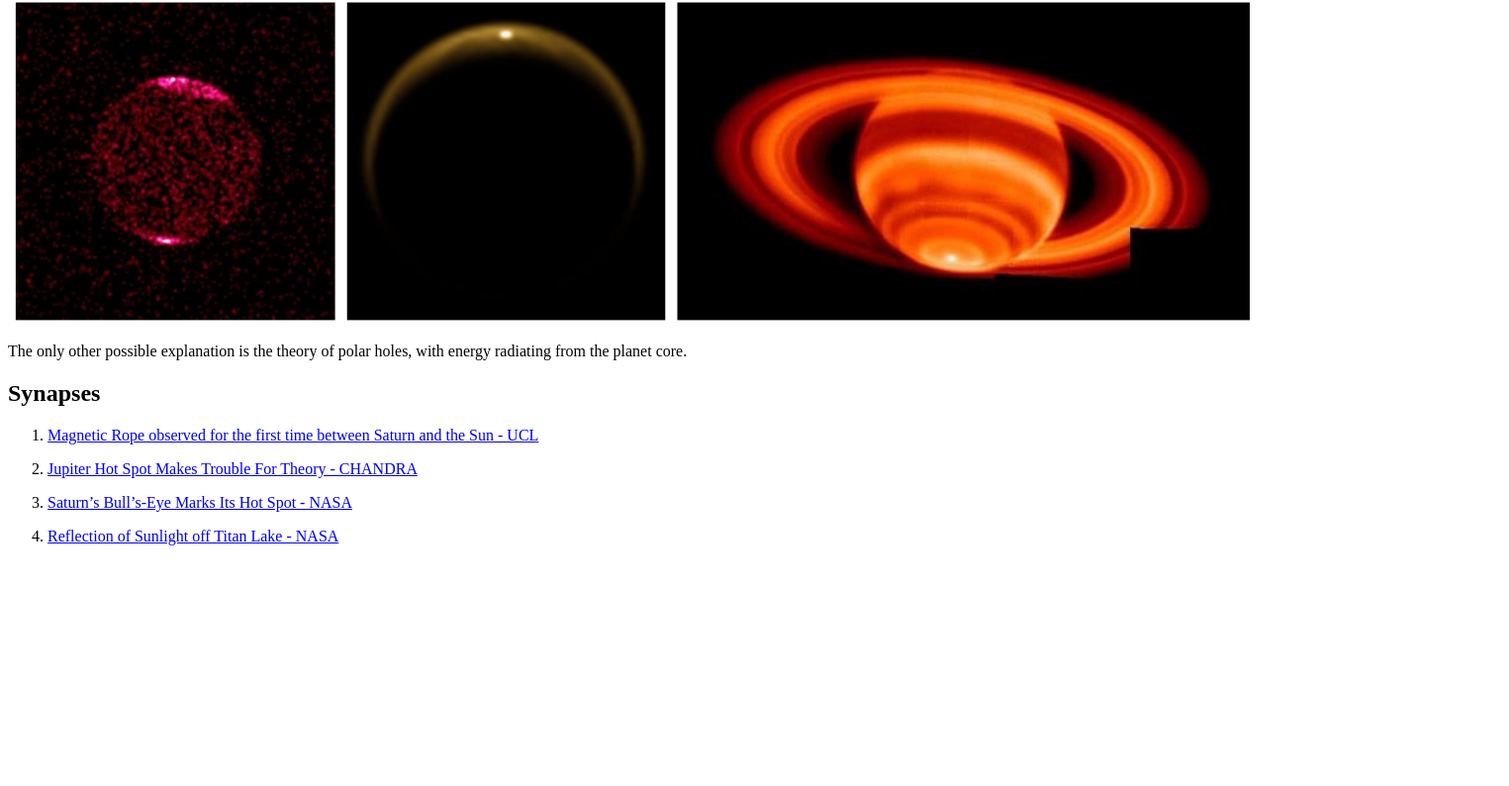
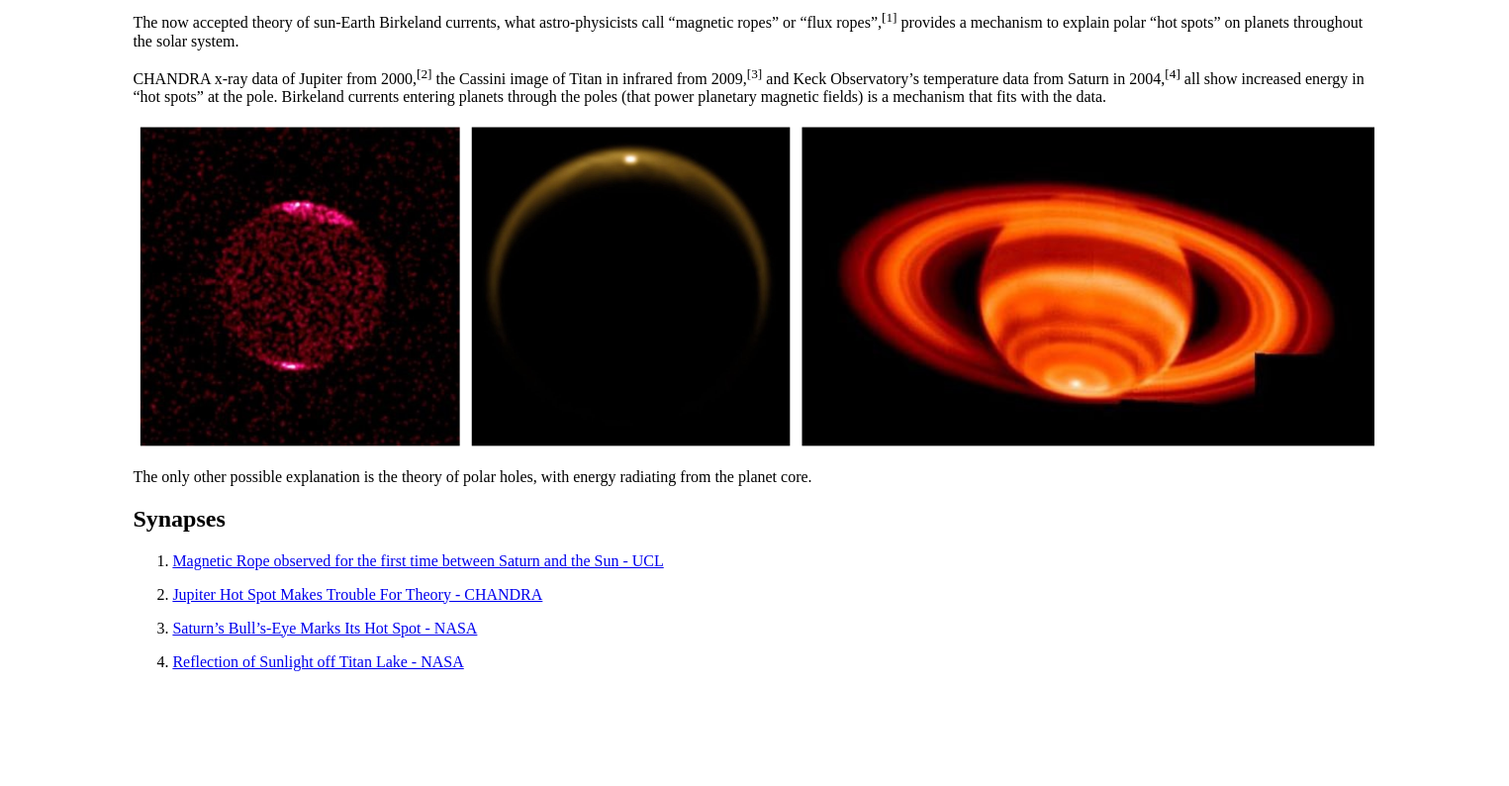
Before and after one commit to resilience-me/hotspot, a plain HTML site: page index.html in a window 1280 px wide. Shown: the part 242-1036 px from the top of the page at 99% size, 1525 px wide, since content can reach past the window. Before the commit the page ends 859 px from the top, so only its background shows below. Drawn offline with Linux system fonts and the light colour scheme.

Commit message:
Update index.html

```diff
--- a/index.html
+++ b/index.html
@@ -13,7 +13,7 @@
 https://etherscan.io/tx/0x82681f0b396b4b9aa09ade7551ce79acf9180a5b62aa48dfde20d9ddb9cfbffa
   </a> (<a href="https://github.com/resilience-me/hotspot/blob/master/README.md">read more</a>)
 </div>
-<div style="width: 100%; height: 100%"; padding-left: 10%; padding-right: 10%>
+<div style="width: 100%; height: 100%; padding: 10%">
 
 <h1>Polar “hot spots” are caused by Birkeland currents</h1>
 <p>The now accepted theory of sun-Earth Birkeland currents, what astro-physicists call “magnetic ropes” or “flux ropes”,<sup>[1]</sup> provides a mechanism to explain polar “hot spots” on planets throughout the solar system.</p>
```
